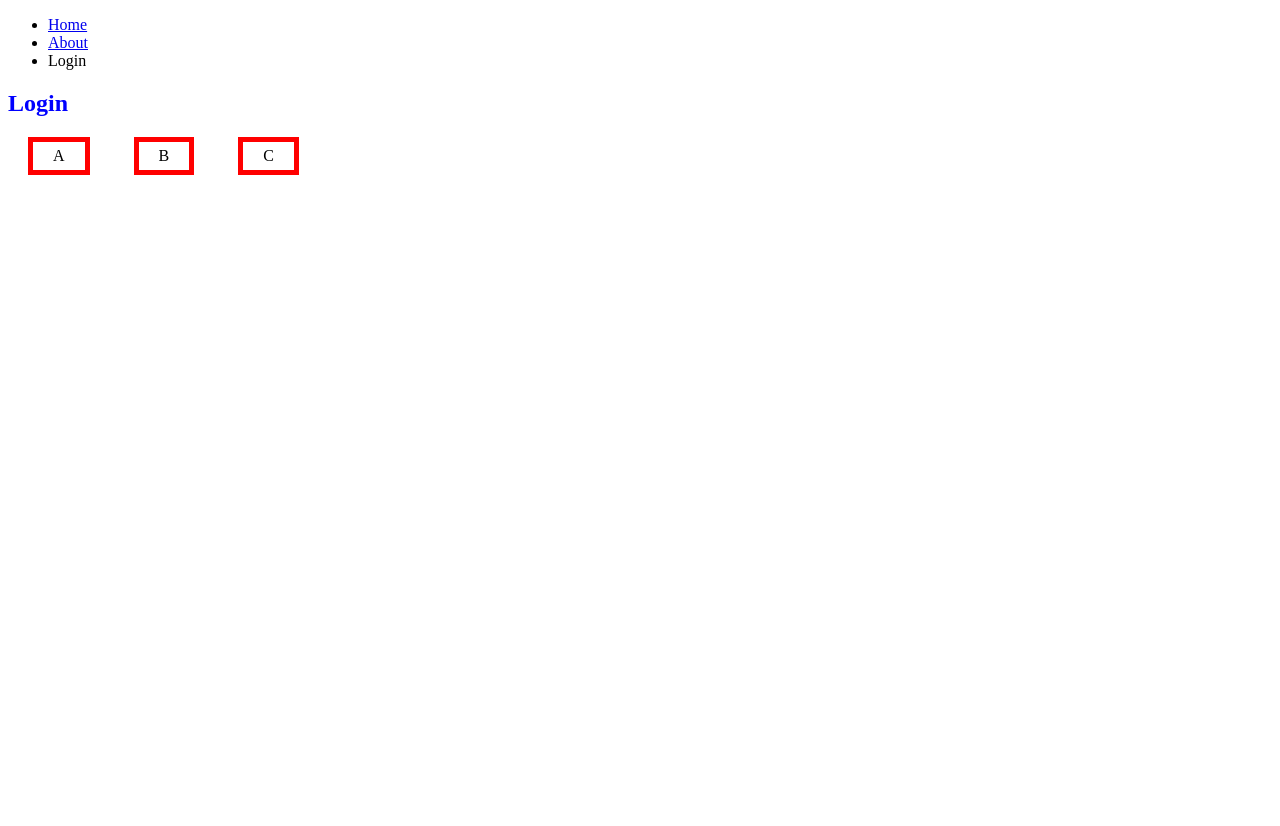
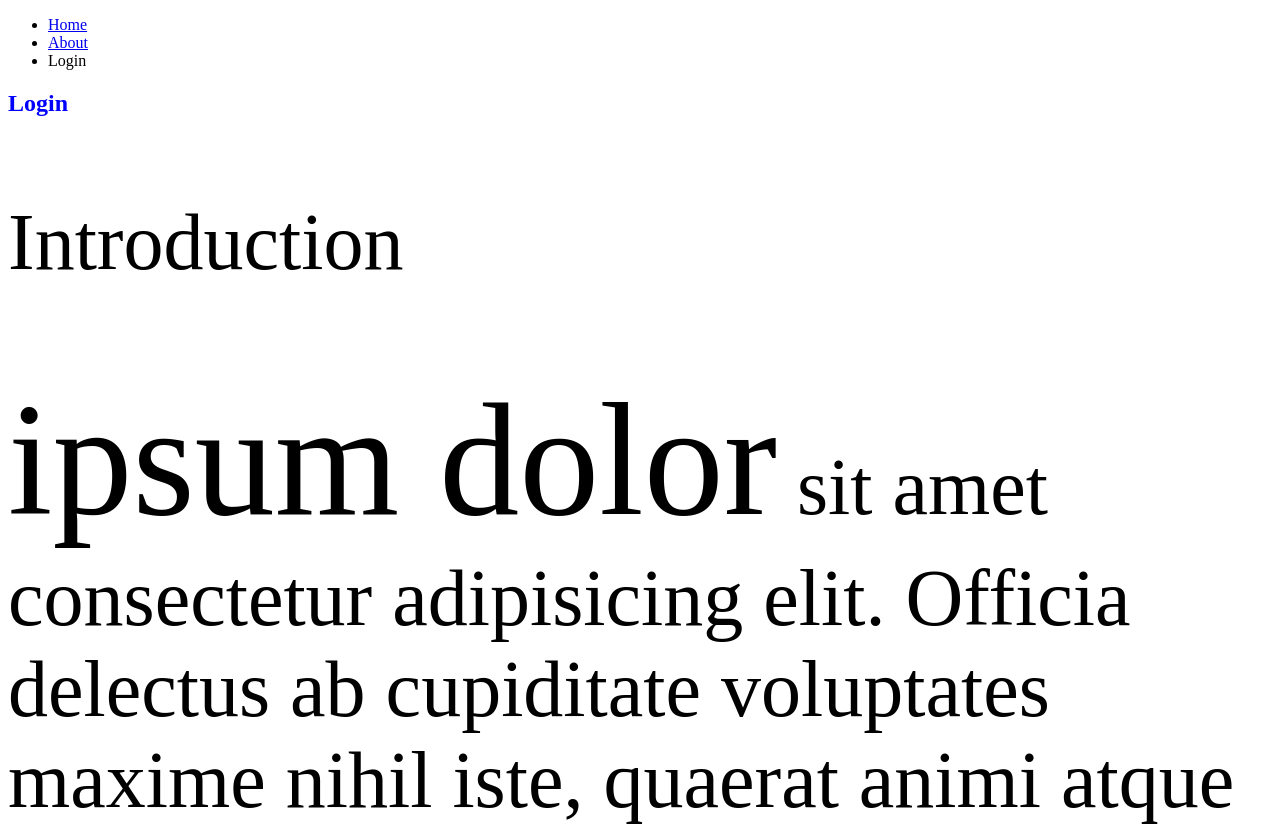
Before and after one commit to andrewlora/examplesCSS, a plain HTML site: page login.html in a window 1280 px wide. Shown: the top 826 px of the page. Before the commit the page ends 800 px from the top, so only its background shows below. Drawn offline with Linux system fonts and the light colour scheme.

Commit message:
added em and rem attribute

```diff
--- a/login.html
+++ b/login.html
@@ -17,6 +17,8 @@
   </header>
   <section>
     <h2>Login</h2>
+    <p>Introduction</p>
+    <p><span> ipsum dolor</span> sit amet consectetur adipisicing elit. Officia delectus ab cupiditate voluptates maxime nihil iste, quaerat animi atque sit eveniet accusantium. Pariatur reprehenderit voluptatibus sit necessitatibus? Repellat, hic velit.</p>
     <div class="boxmodel">A</div>
     <div class="boxmodel">B</div>
     <div class="boxmodel">C</div>
--- a/style2.css
+++ b/style2.css
@@ -7,4 +7,13 @@ h2 {
     display: inline-block;
     padding: 5px 20px;
     margin: 0px 20px;
+    width: 33px;
+    height: 55p;
 }
+p {
+    /* font-size: 20px; */
+    font-size: 5rem;
+}
+span {
+    font-size: 2em;
+}
```
